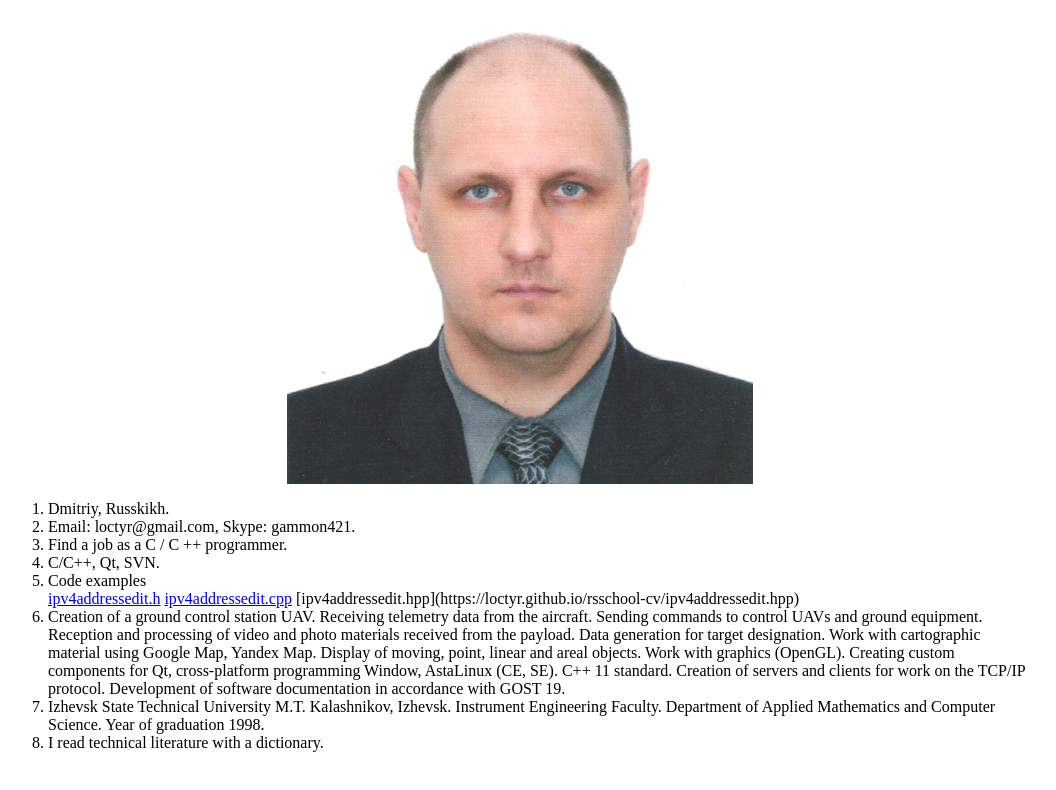
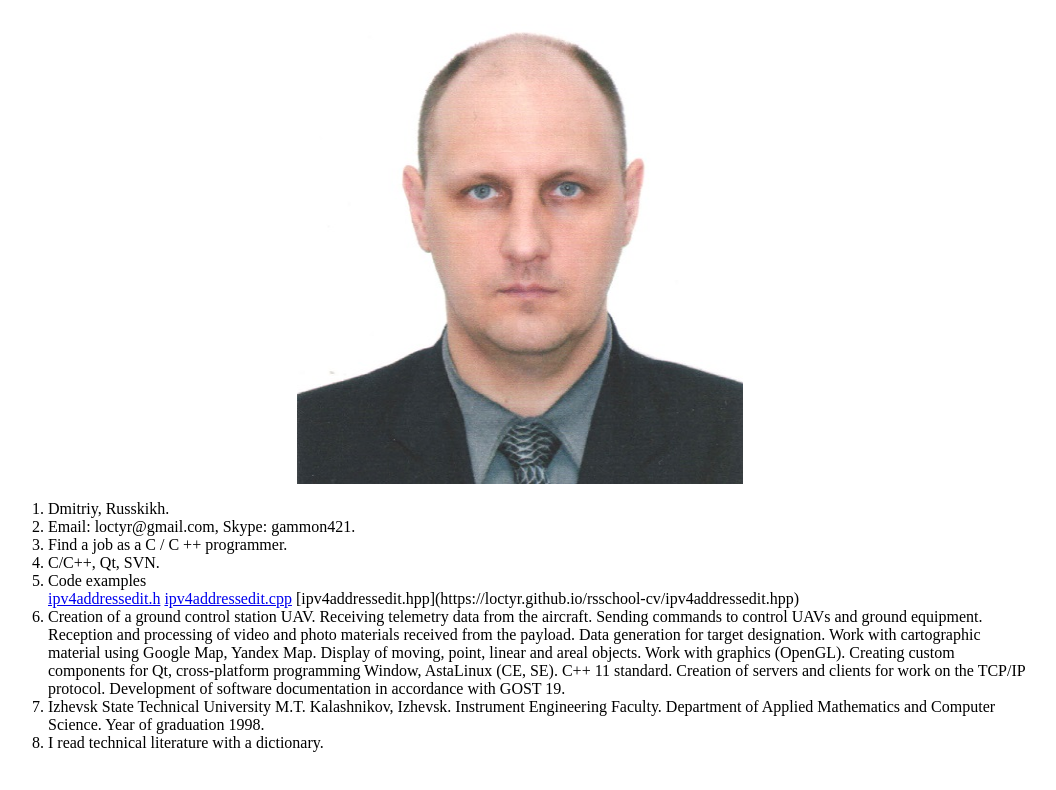
Before and after one commit to loctyr/rsschool-cv, a plain HTML site: page index.html in a window 1280 px wide. Shown: the whole page, without its empty margins (120-1176 px from the left). Drawn offline with Linux system fonts and the light colour scheme.

Commit message:
fix: correct code style

```diff
--- a/index.html
+++ b/index.html
@@ -9,7 +9,7 @@
 </head>
 <body>
   <div class="cv">
-    <img class="center" src="assets/images/dmitriy_russkikh.jpg" alt="Photo Dmitriy, Russkikh.">
+    <img class="center" src="assets/images/dmitriy_russkikh.jpg" alt="Photo Dmitriy, Russkikh." width="446" height="476">
     <ol>
       <li class="rersonal_information">Dmitriy, Russkikh.</li>
       <li class="contact_info">Email: loctyr@gmail.com, Skype: gammon421.</li>
--- a/style.css
+++ b/style.css
@@ -5,6 +5,6 @@
 
 img.center {
   display: block;
-    margin-left: auto;
-    margin-right: auto;
-  }
+  margin-left: auto;
+  margin-right: auto;
+}
```
Also changed, not shown: 1 other file.
